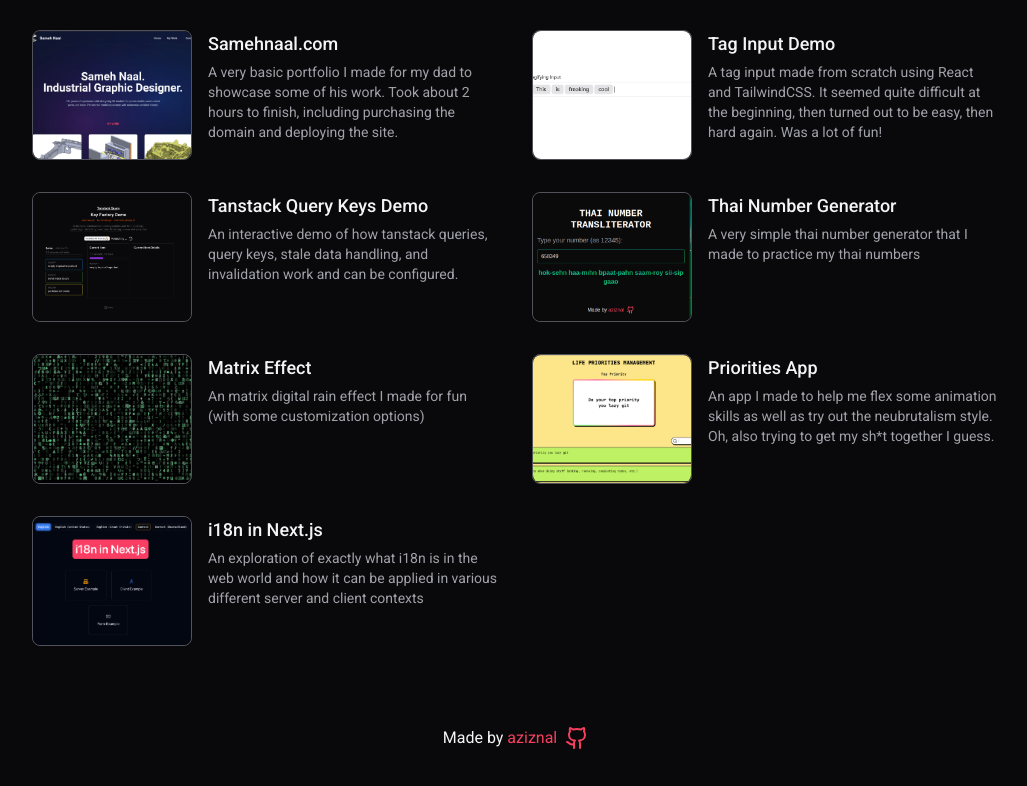
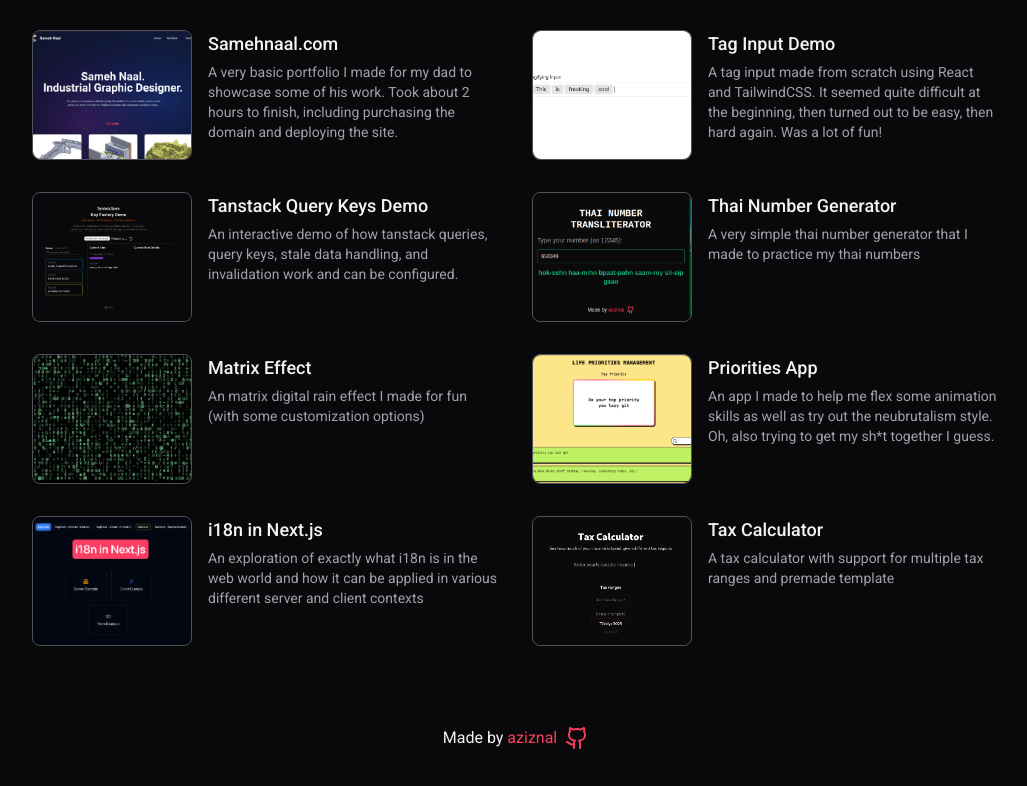
Before and after one commit to aziznal/my-link-tree, a Next.js app: page / in a window 1280 px wide. Shown: the part 875-1661 px from the top of the page, without its empty margins (124-1151 px from the left). Built offline with nearby package versions, Linux system fonts and the light colour scheme.

Commit message:
add link for tax calc app

```diff
--- a/app/page.tsx
+++ b/app/page.tsx
@@ -183,6 +183,16 @@
         >
           i18n in Next.js
         </ProjectLink>
+
+        <ProjectLink
+          href="https://tax-calc.aziznal.com"
+          imageSrc="/previews/tax-calc.png"
+          description={
+            "A tax calculator with support for multiple tax ranges and premade template"
+          }
+        >
+          Tax Calculator
+        </ProjectLink>
       </div>
 
       <div className="text-center w-full mt-16 flex gap-1 items-center justify-center">
```
Also changed, not shown: public/previews/tax-calc.png (added), 1 other file (tests, documents, lock files or other folders).
